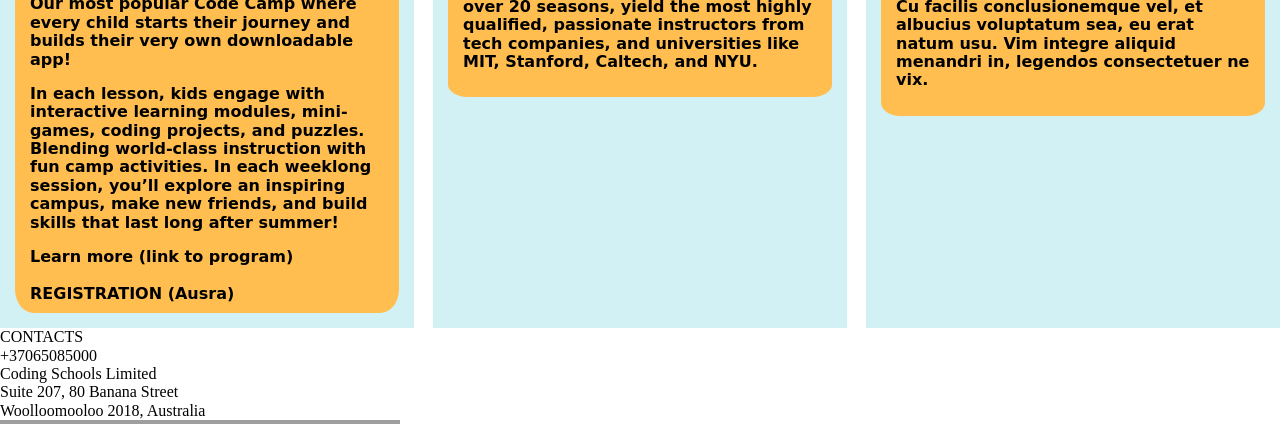
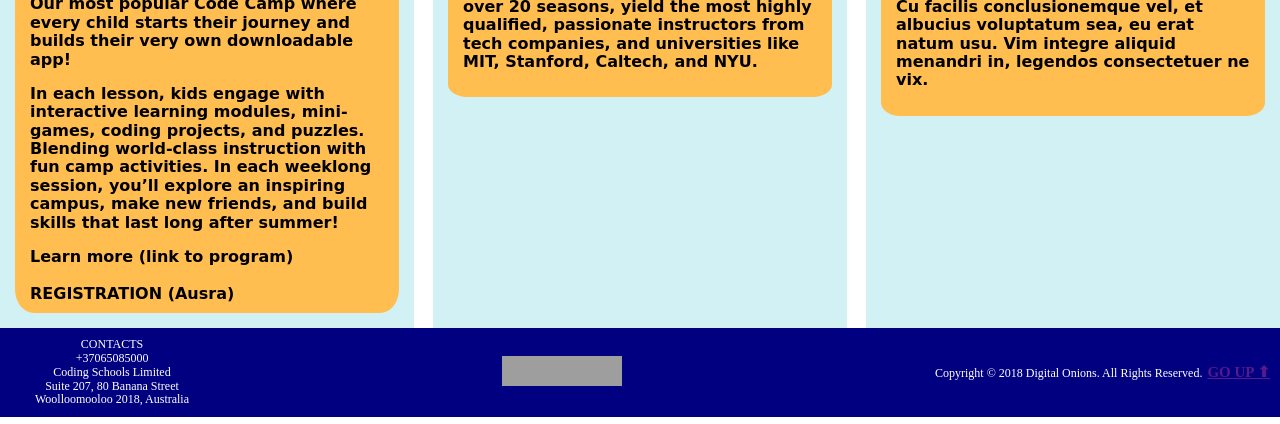
Before and after one commit to bazilikas/frontend1, a PHP site: the page made by Group project.html in a window 1280 px wide. Shown: the part 289-713 px from the top of the page. Run offline with PHP 8.4, Linux system fonts and the light colour scheme; grey boxes are pictures that could not be loaded.

Commit message:
Update style.css

```diff
--- a/style.css
+++ b/style.css
@@ -55,7 +55,6 @@
 	background-color: rgba(107,210,219, 0.3);
 	padding: 15px;
 	/* margin: 0 auto; */
-
 }
 
 h2{
@@ -83,7 +82,52 @@
 }
 
 
-@media only screen and (max-width: 600px) {
+footer{
+	color: white;
+	padding: 10px;
+	font-size: 12px;
+	background-color: #000080;
+}
+
+.three-columns{
+	display: flex;
+	justify-content: space-between;
+	align-items: center;
+}
+
+.social{
+	display: flex;
+}
+
+a>img{
+	height: 30px;
+	align-items: center;
+	justify-items: center;
+}
+
+.contacts{
+	justify-content: center;
+	text-align: center;
+	padding-left: 25px;
+}
+
+.goup{
+	font-size: 15px;
+	font-weight: bold;
+	padding-left: 5px;
+}
+
+.goup:hover{
+	background-color: #fff;
+}
+
+
+
+
+
+
+
+/* @media only screen and (max-width: 600px) {
 
 section{
 	max-width: 30%;
@@ -100,4 +144,4 @@ section:first-child{
 margin-top: 0;
 }
 
-}
+} */
```
Lines whose indentation alone changed are shown as unchanged.
